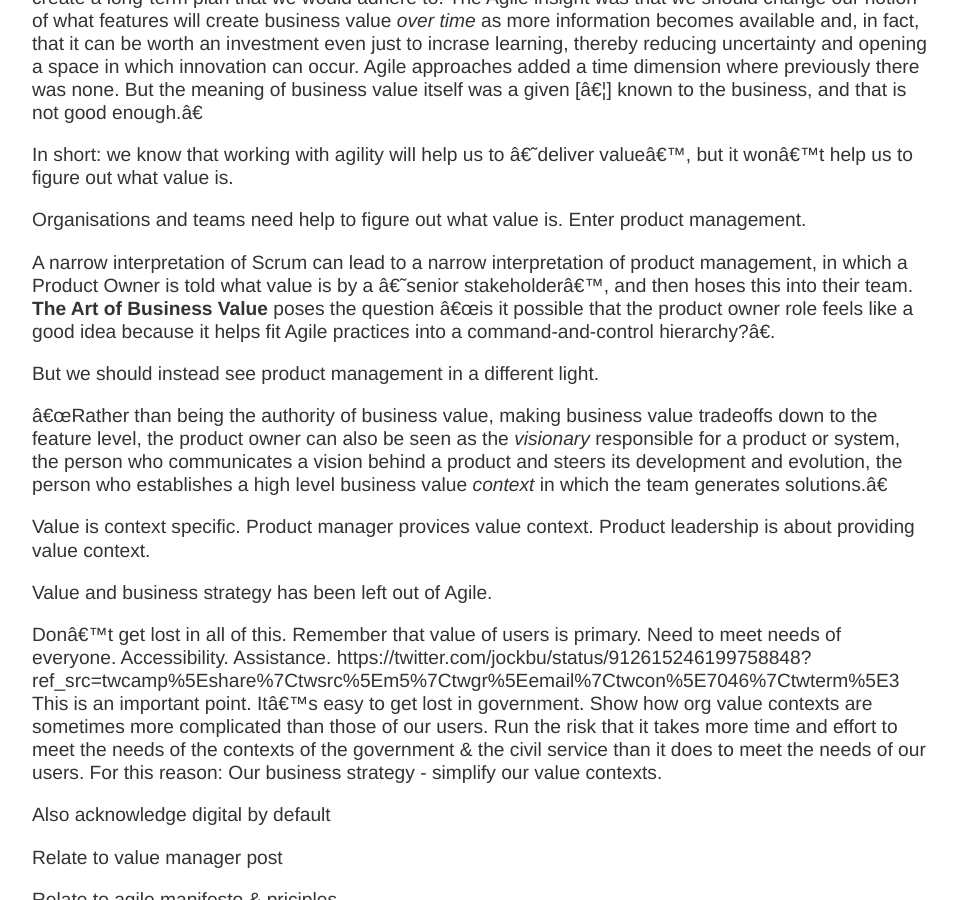
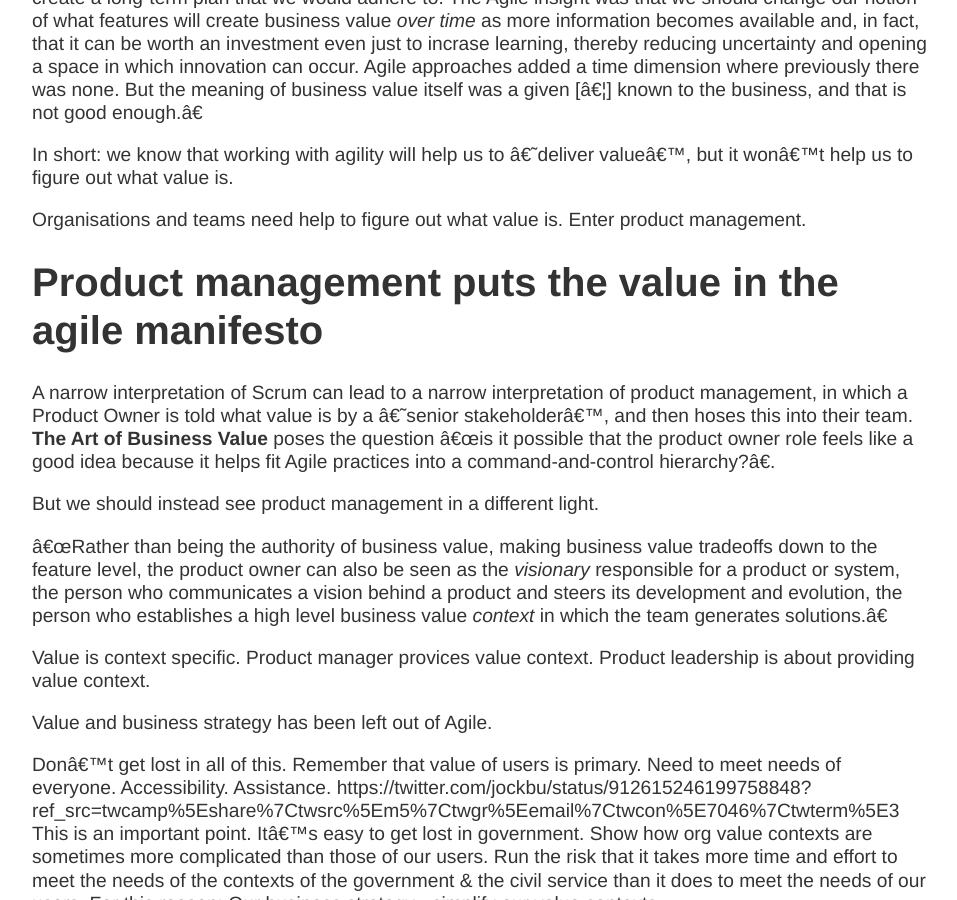
Before and after one commit to scottcolfer/scottcolfer.github.io, a Jekyll site: the page built from _posts/2018-03-02-value-context.md, in a window 1280 px wide and 900 px high, scrolled down 713 px. Shown: the whole window, without its empty margins (160-1117 px from the left). Built offline with Jekyll 4.4.1, drawn with Linux system fonts in a browser that asks for light colours.

Commit message:
Update 2018-03-02-value-context.md

```diff
--- a/_posts/2018-03-02-value-context.md
+++ b/_posts/2018-03-02-value-context.md
@@ -19,6 +19,8 @@ One reason might be that the Agile Manifesto talks about value being our highest
 In short: we know that working with agility will help us to 'deliver value', but it won't help us to figure out what value is.
 
 Organisations and teams need help to figure out what value is. Enter product management.
+
+# Product management puts the value in the agile manifesto
 
 A narrow interpretation of Scrum can lead to a narrow interpretation of product management, in which a Product Owner is told what value is by a 'senior stakeholder', and then hoses this into their team. **The Art of Business Value** poses the question "is it possible that the product owner role feels like a good idea because it helps fit Agile practices into a command-and-control hierarchy?".
 
```
